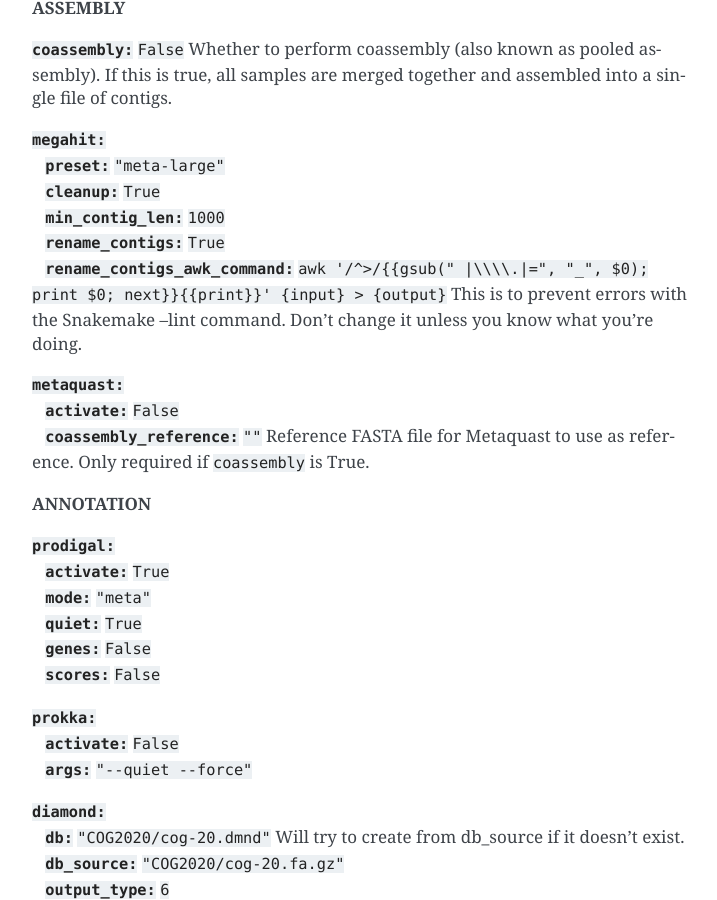
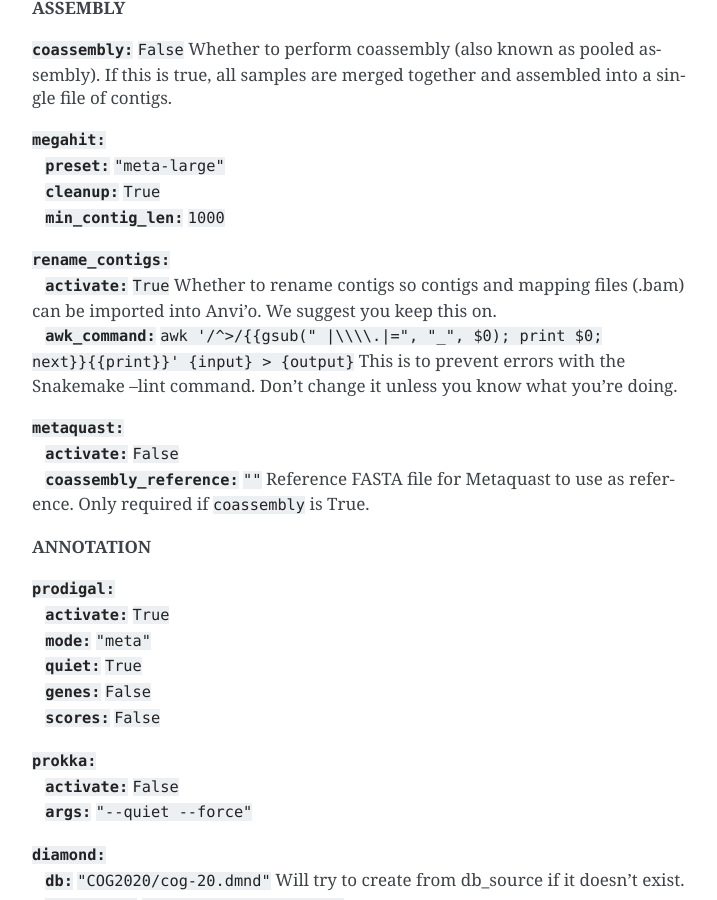
Before and after one commit to vinisalazar/metaphor, a Sphinx documentation site: the page built from docs/source/main/configuration.md, in a window 1280 px wide and 900 px high, scrolled down 783 px. Shown: the whole window, without its empty margins (388-1105 px from the left). Built offline with Sphinx 7.4.7, drawn with Linux system fonts in a browser that asks for light colours.

Commit message:
Update configuration page manually for now

```diff
--- a/docs/source/main/configuration.md
+++ b/docs/source/main/configuration.md
@@ -46,8 +46,11 @@ These settings are valid for all steps in the workflow.
 &nbsp;&nbsp;&nbsp;**`preset:`** `"meta-large"`
 &nbsp;&nbsp;&nbsp;**`cleanup:`** `True`
 &nbsp;&nbsp;&nbsp;**`min_contig_len:`** `1000`
-&nbsp;&nbsp;&nbsp;**`rename_contigs:`** `True`
-&nbsp;&nbsp;&nbsp;**`rename_contigs_awk_command:`** `awk '/^>/{{gsub(" |\\\\.|=", "_", $0); print $0; next}}{{print}}' {input} > {output}`   This is to prevent errors with the Snakemake --lint command. Don't change it unless you know what you're doing.
+
+
+**`rename_contigs:`**
+&nbsp;&nbsp;&nbsp;**`activate:`** `True`   Whether to rename contigs so contigs and mapping files (.bam) can be imported into Anvi'o. We suggest you keep this on.
+&nbsp;&nbsp;&nbsp;**`awk_command:`** `awk '/^>/{{gsub(" |\\\\.|=", "_", $0); print $0; next}}{{print}}' {input} > {output}`   This is to prevent errors with the Snakemake --lint command. Don't change it unless you know what you're doing.
 
 
 **`metaquast:`**
```
